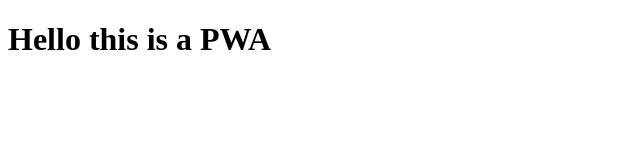
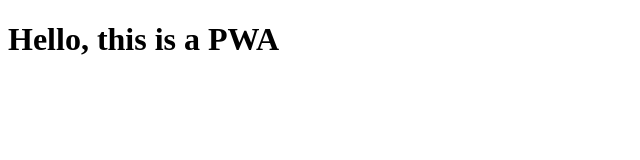
Before and after one commit to tawfiqur/simple-pwa, a plain HTML site: page Index.html in a window 1280 px wide. Shown: the whole page, without its empty margins (0-640 px from the left). Drawn offline with Linux system fonts and the light colour scheme.

Commit message:
Update Index.html

```diff
--- a/Index.html
+++ b/Index.html
@@ -25,7 +25,7 @@
 
   <body>
 
-    <h1>Hello this is a PWA</h1>
+    <h1>Hello, this is a PWA</h1>
 
 
   </body>
```
